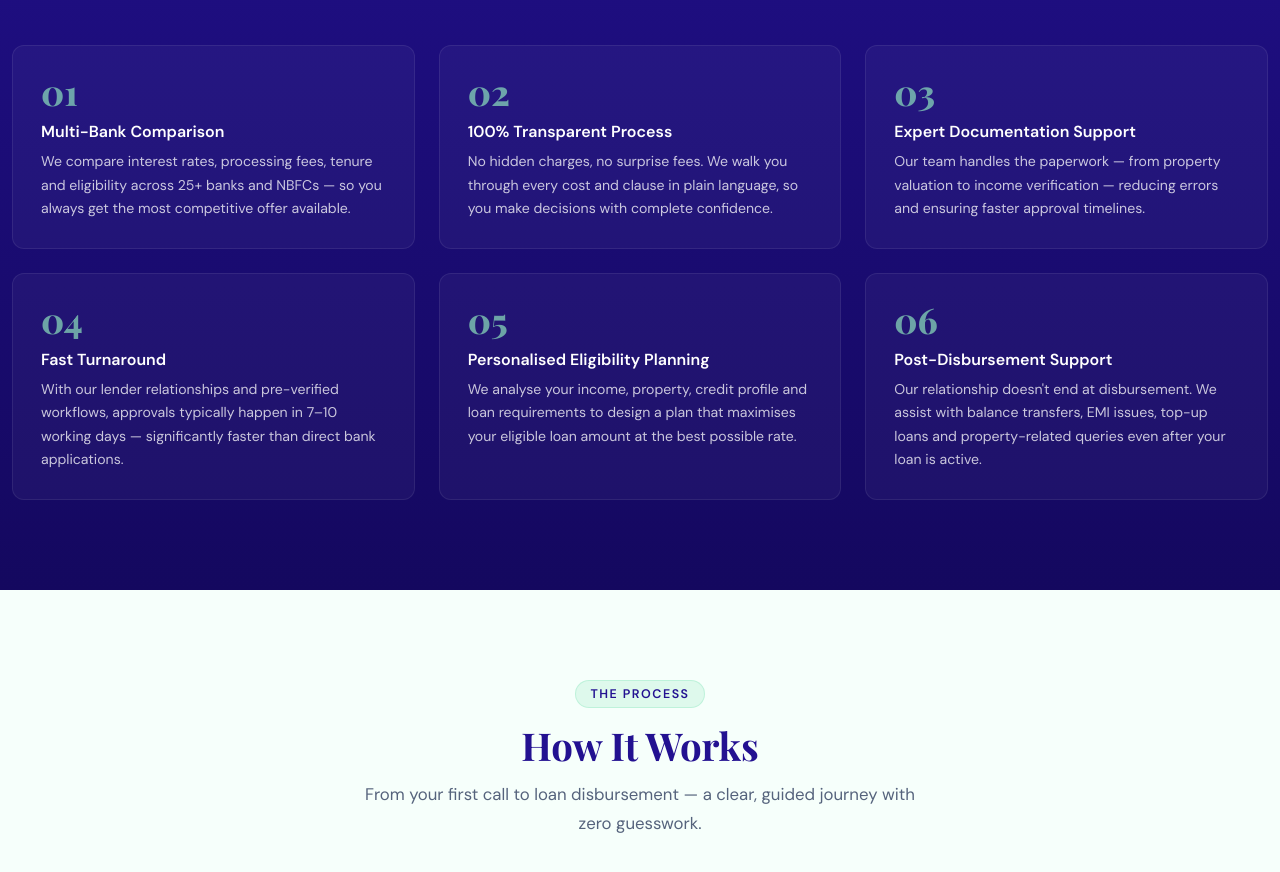
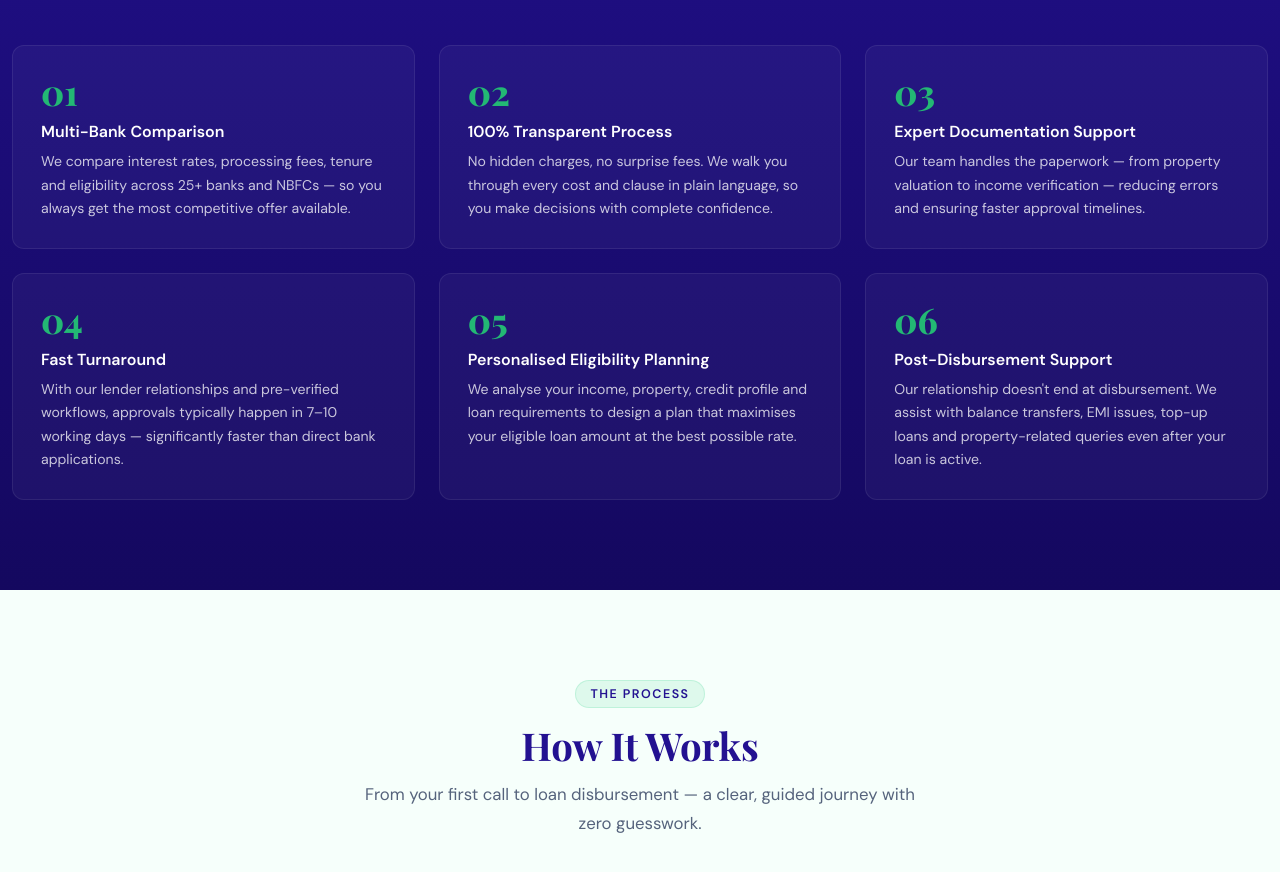
Before and after one commit to suriya-dsignxt/sparfin-dsignxt, a plain HTML site: page index.html in a window 1280 px wide. Shown: the part 2547-3419 px from the top of the page. Drawn offline with nearby package versions, Linux system fonts and the light colour scheme.

Commit message:
Update .why-num color to var(--green)

```diff
--- a/assets/css/style.css
+++ b/assets/css/style.css
@@ -192,7 +192,7 @@ nav {
 .why-grid { display: grid; grid-template-columns: repeat(3, 1fr); gap: 24px; margin-top: 48px; }
 .why-card { background: rgba(255,255,255,0.04); border: 1px solid rgba(255,255,255,0.08); border-radius: var(--radius); padding: 28px; transition: all 0.3s; }
 .why-card:hover { background: rgba(var(--accent-rgb),0.08); border-color: rgba(var(--accent-rgb),0.25); }
-.why-num { font-family: 'Playfair Display', serif; font-size: 2.2rem; font-weight: 800; color: rgba(144,233,192,0.68); margin-bottom: 12px; line-height: 1; }
+.why-num { font-family: 'Playfair Display', serif; font-size: 2.2rem; font-weight: 800; color: var(--green); margin-bottom: 12px; line-height: 1; }
 .why-card h3 { color: #fff; font-size: 1rem; font-weight: 600; margin-bottom: 8px; }
 .why-card p { color: rgba(255,255,255,0.76); font-size: 0.88rem; line-height: 1.65; }
 
```
